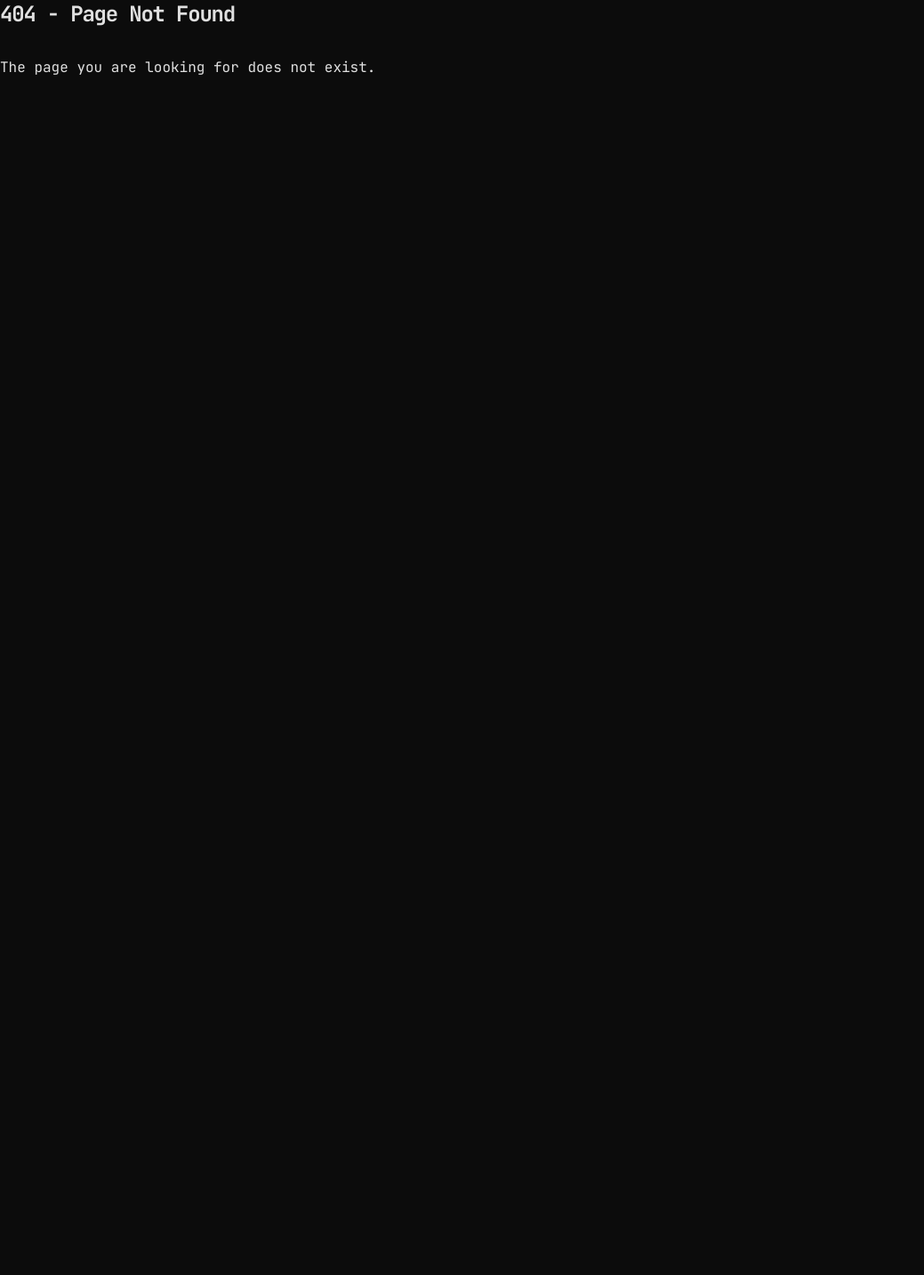
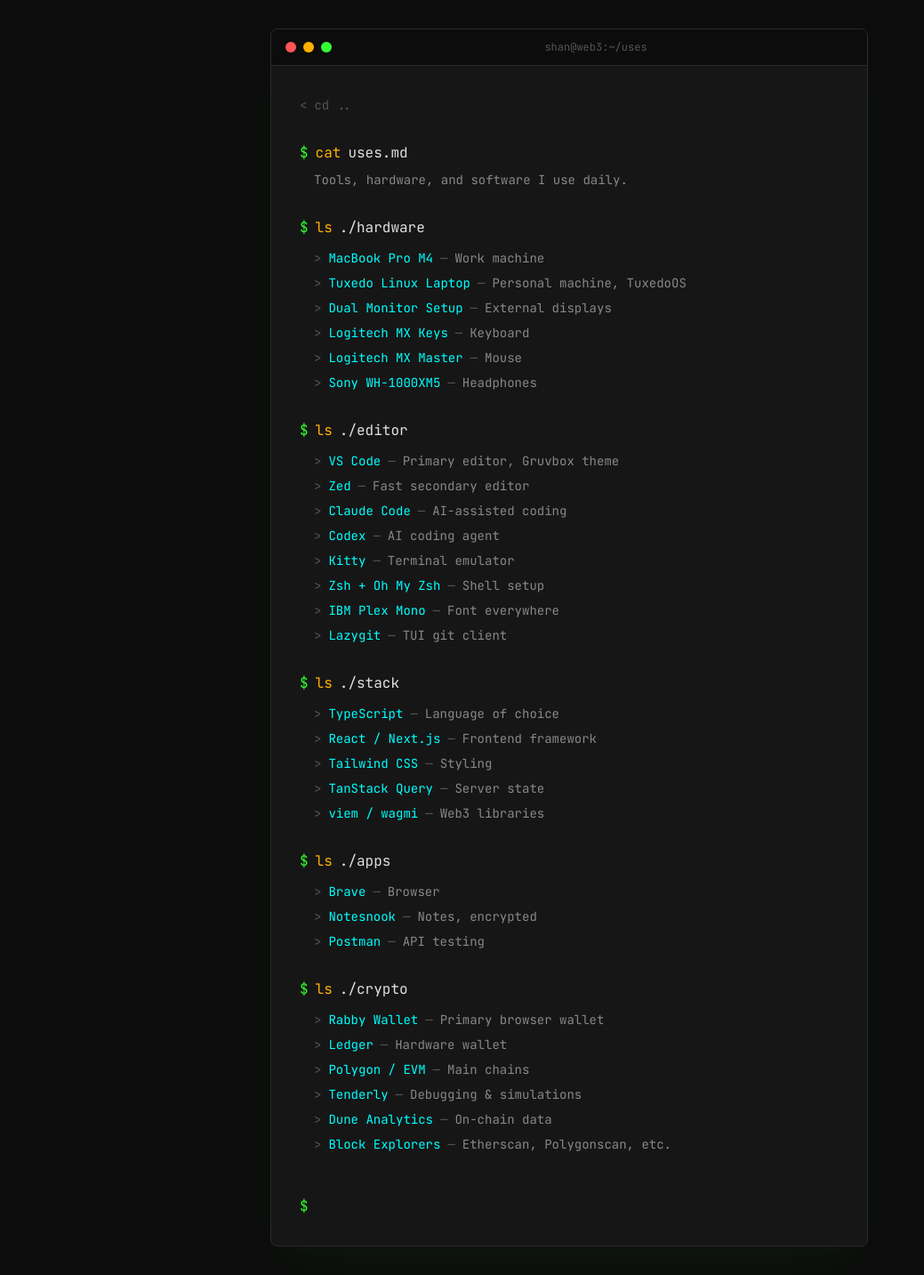
Before and after one commit to shan8851/shan_site, a Next.js app: page /uses in a window 1280 px wide. Before the commit this address had no page. Shown: the whole page at 89% size, without its empty margins (0-1039 px from the left). Before the commit the page ends 800 px from the top, so only its background shows below. Built offline with nearby package versions, Linux system fonts and the light colour scheme.

Commit message:
add uses page

```diff
--- a/app/page.tsx
+++ b/app/page.tsx
@@ -1,4 +1,5 @@
 import Image from 'next/image';
+import Link from 'next/link';
 import {
   TWITTER_URL,
   GITHUB_URL,
@@ -150,6 +151,27 @@
             </div>
           </div>
 
+          {/* Pages */}
+          <div className="space-y-2">
+            <div className="flex items-center gap-2">
+              <span className="text-green">$</span>
+              <span className="text-amber">ls</span>
+              <span className="text-text">./pages</span>
+            </div>
+            <div className="pl-4">
+              <Link
+                href="/uses"
+                className="group flex items-center gap-2 text-sm hover:text-green transition-colors"
+              >
+                <span className="text-textTertiary">{'>'}</span>
+                <span className="text-cyan group-hover:text-green">uses</span>
+                <span className="text-textTertiary group-hover:text-textSecondary">
+                  tools & setup
+                </span>
+              </Link>
+            </div>
+          </div>
+
           {/* Experience */}
           <div className="space-y-2">
             <div className="flex items-center gap-2">
--- a/app/sitemap.ts
+++ b/app/sitemap.ts
@@ -1,8 +1,14 @@
 export const baseUrl = 'https://shan8851.com';
 
 export default async function sitemap() {
-  return [{
-    url: baseUrl,
-    lastModified: new Date().toISOString().split('T')[0],
-  }]
+  return [
+    {
+      url: baseUrl,
+      lastModified: new Date().toISOString().split('T')[0],
+    },
+    {
+      url: `${baseUrl}/uses`,
+      lastModified: new Date().toISOString().split('T')[0],
+    },
+  ];
 }
--- /dev/null
+++ b/app/uses/page.tsx
@@ -0,0 +1,134 @@
+import Link from 'next/link';
+
+import type { Metadata } from 'next';
+
+export const metadata: Metadata = {
+  title: 'Uses - shan8851.eth',
+  description: 'The tools, hardware, and software I use daily for development and crypto.',
+};
+
+const UsesPage = () => {
+  return (
+    <div className="min-h-screen flex items-center justify-center p-4 md:p-8">
+      {/* Terminal Window */}
+      <div className="w-full max-w-2xl bg-surface border border-border rounded-lg overflow-hidden shadow-2xl shadow-green/5">
+        {/* Terminal Title Bar */}
+        <div className="flex items-center gap-2 px-4 py-3 bg-background border-b border-border">
+          <div className="flex gap-2">
+            <div className="w-3 h-3 rounded-full bg-red" />
+            <div className="w-3 h-3 rounded-full bg-amber" />
+            <div className="w-3 h-3 rounded-full bg-green" />
+          </div>
+          <span className="flex-1 text-center text-xs text-textTertiary">
+            shan@web3:~/uses
+          </span>
+        </div>
+
+        {/* Terminal Content */}
+        <div className="p-6 md:p-8 space-y-8">
+          {/* Back link */}
+          <Link
+            href="/"
+            className="inline-flex items-center gap-2 text-sm text-textTertiary hover:text-green transition-colors"
+          >
+            <span>{'<'}</span>
+            <span>cd ..</span>
+          </Link>
+
+          {/* Header */}
+          <div className="space-y-2">
+            <div className="flex items-center gap-2">
+              <span className="text-green">$</span>
+              <span className="text-amber">cat</span>
+              <span className="text-text">uses.md</span>
+            </div>
+            <p className="text-textSecondary pl-4 text-sm">
+              Tools, hardware, and software I use daily.
+            </p>
+          </div>
+
+          {/* Hardware */}
+          <Section title="hardware">
+            <Item name="MacBook Pro M4" description="Work machine" />
+            <Item name="Tuxedo Linux Laptop" description="Personal machine, TuxedoOS" />
+            <Item name="Dual Monitor Setup" description="External displays" />
+            <Item name="Logitech MX Keys" description="Keyboard" />
+            <Item name="Logitech MX Master" description="Mouse" />
+            <Item name="Sony WH-1000XM5" description="Headphones" />
+          </Section>
+
+          {/* Editor & Terminal */}
+          <Section title="editor">
+            <Item name="VS Code" description="Primary editor, Gruvbox theme" />
+            <Item name="Zed" description="Fast secondary editor" />
+            <Item name="Claude Code" description="AI-assisted coding" />
+            <Item name="Codex" description="AI coding agent" />
+            <Item name="Kitty" description="Terminal emulator" />
+            <Item name="Zsh + Oh My Zsh" description="Shell setup" />
+            <Item name="IBM Plex Mono" description="Font everywhere" />
+            <Item name="Lazygit" description="TUI git client" />
+          </Section>
+
+          {/* Stack */}
+          <Section title="stack">
+            <Item name="TypeScript" description="Language of choice" />
+            <Item name="React / Next.js" description="Frontend framework" />
+            <Item name="Tailwind CSS" description="Styling" />
+            <Item name="TanStack Query" description="Server state" />
+            <Item name="viem / wagmi" description="Web3 libraries" />
+          </Section>
+
+          {/* Apps */}
+          <Section title="apps">
+            <Item name="Brave" description="Browser" />
+            <Item name="Notesnook" description="Notes, encrypted" />
+            <Item name="Postman" description="API testing" />
+          </Section>
+
+          {/* Crypto */}
+          <Section title="crypto">
+            <Item name="Rabby Wallet" description="Primary browser wallet" />
+            <Item name="Ledger" description="Hardware wallet" />
+            <Item name="Polygon / EVM" description="Main chains" />
+            <Item name="Tenderly" description="Debugging & simulations" />
+            <Item name="Dune Analytics" description="On-chain data" />
+            <Item name="Block Explorers" description="Etherscan, Polygonscan, etc." />
+          </Section>
+
+          {/* Prompt */}
+          <div className="flex items-center gap-2 pt-4">
+            <span className="text-green">$</span>
+          </div>
+        </div>
+      </div>
+    </div>
+  );
+};
+
+const Section = ({ title, children }: { title: string; children: React.ReactNode }) => {
+  return (
+    <div className="space-y-3">
+      <div className="flex items-center gap-2">
+        <span className="text-green">$</span>
+        <span className="text-amber">ls</span>
+        <span className="text-text">./{title}</span>
+      </div>
+      <div className="pl-4 space-y-2">
+        {children}
+      </div>
+    </div>
+  );
+};
+
+const Item = ({ name, description }: { name: string; description: string }) => {
+  return (
+    <div className="flex items-center gap-2 text-sm">
+      <span className="text-textTertiary">{'>'}</span>
+      <span className="text-cyan">{name}</span>
+      <span className="text-textTertiary">—</span>
+      <span className="text-textSecondary">{description}</span>
+    </div>
+  );
+};
+
+export default UsesPage;
```
